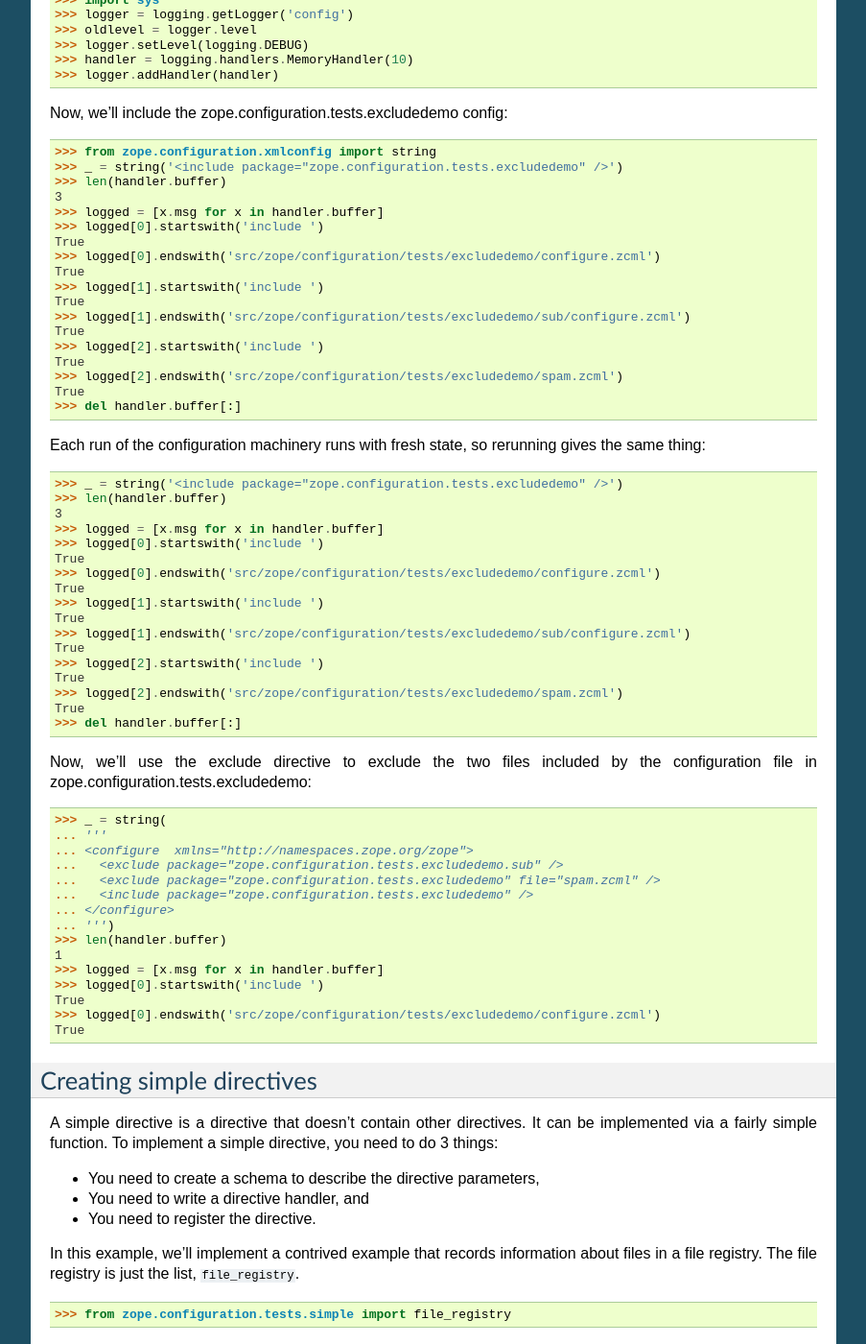
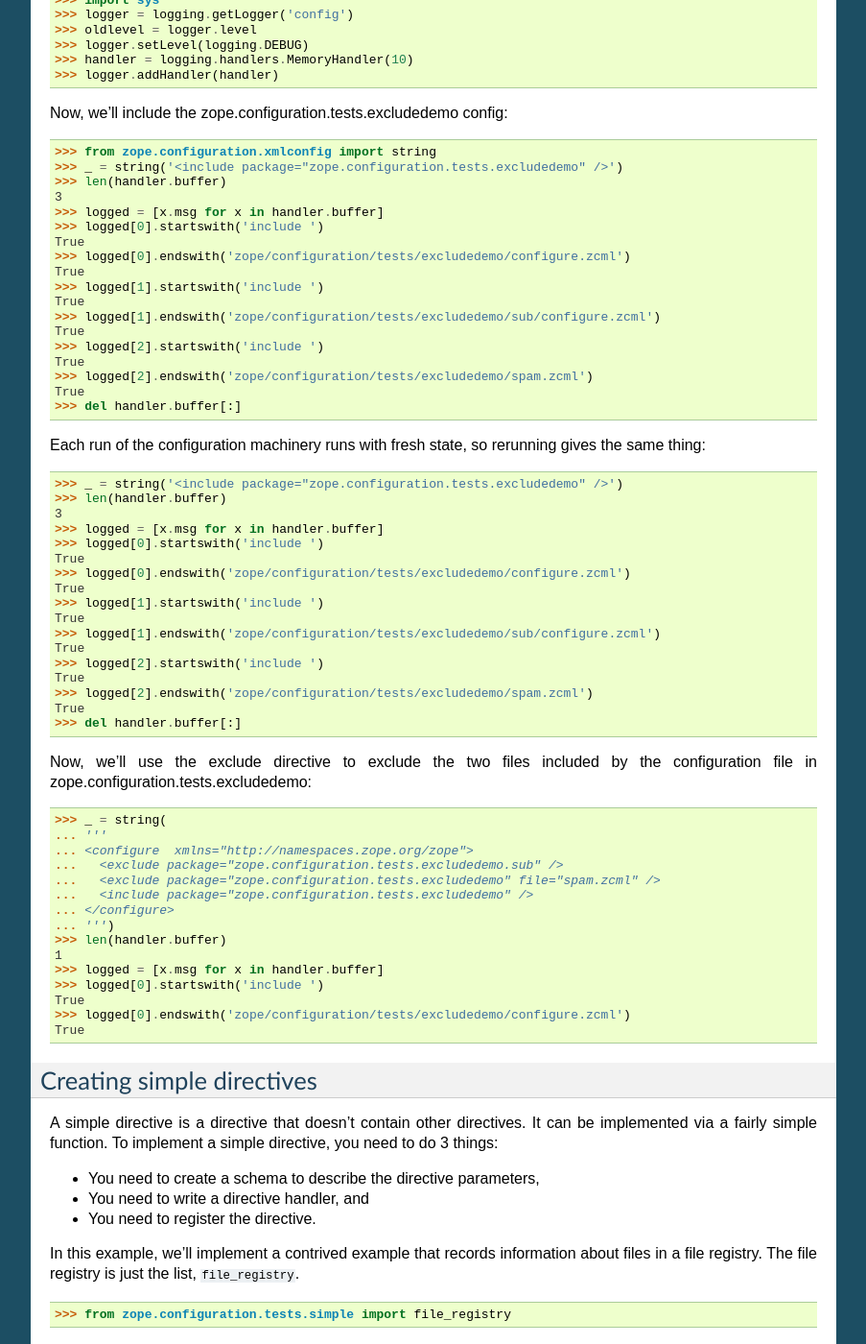
Before and after one commit to zopefoundation/zope.configuration, a Sphinx documentation site: the page built from docs/narr.rst, in a window 1280 px wide and 1400 px high, scrolled down 9651 px. Shown: the whole window at 96% size, without its empty margins (198-1101 px from the left). Built offline with Sphinx 7.4.7, drawn with Linux system fonts in a browser that asks for light colours.

Commit message:
Ensure doctests pass under tox.

```diff
--- a/docs/narr.rst
+++ b/docs/narr.rst
@@ -688,15 +688,15 @@
    >>> logged = [x.msg for x in handler.buffer]
    >>> logged[0].startswith('include ')
    True
-   >>> logged[0].endswith('src/zope/configuration/tests/excludedemo/configure.zcml')
+   >>> logged[0].endswith('zope/configuration/tests/excludedemo/configure.zcml')
    True
    >>> logged[1].startswith('include ')
    True
-   >>> logged[1].endswith('src/zope/configuration/tests/excludedemo/sub/configure.zcml')
+   >>> logged[1].endswith('zope/configuration/tests/excludedemo/sub/configure.zcml')
    True
    >>> logged[2].startswith('include ')
    True
-   >>> logged[2].endswith('src/zope/configuration/tests/excludedemo/spam.zcml')
+   >>> logged[2].endswith('zope/configuration/tests/excludedemo/spam.zcml')
    True
    >>> del handler.buffer[:]
 
@@ -711,15 +711,15 @@
    >>> logged = [x.msg for x in handler.buffer]
    >>> logged[0].startswith('include ')
    True
-   >>> logged[0].endswith('src/zope/configuration/tests/excludedemo/configure.zcml')
+   >>> logged[0].endswith('zope/configuration/tests/excludedemo/configure.zcml')
    True
    >>> logged[1].startswith('include ')
    True
-   >>> logged[1].endswith('src/zope/configuration/tests/excludedemo/sub/configure.zcml')
+   >>> logged[1].endswith('zope/configuration/tests/excludedemo/sub/configure.zcml')
    True
    >>> logged[2].startswith('include ')
    True
-   >>> logged[2].endswith('src/zope/configuration/tests/excludedemo/spam.zcml')
+   >>> logged[2].endswith('zope/configuration/tests/excludedemo/spam.zcml')
    True
    >>> del handler.buffer[:]
 
@@ -741,7 +741,7 @@
    >>> logged = [x.msg for x in handler.buffer]
    >>> logged[0].startswith('include ')
    True
-   >>> logged[0].endswith('src/zope/configuration/tests/excludedemo/configure.zcml')
+   >>> logged[0].endswith('zope/configuration/tests/excludedemo/configure.zcml')
    True
 
 
```
